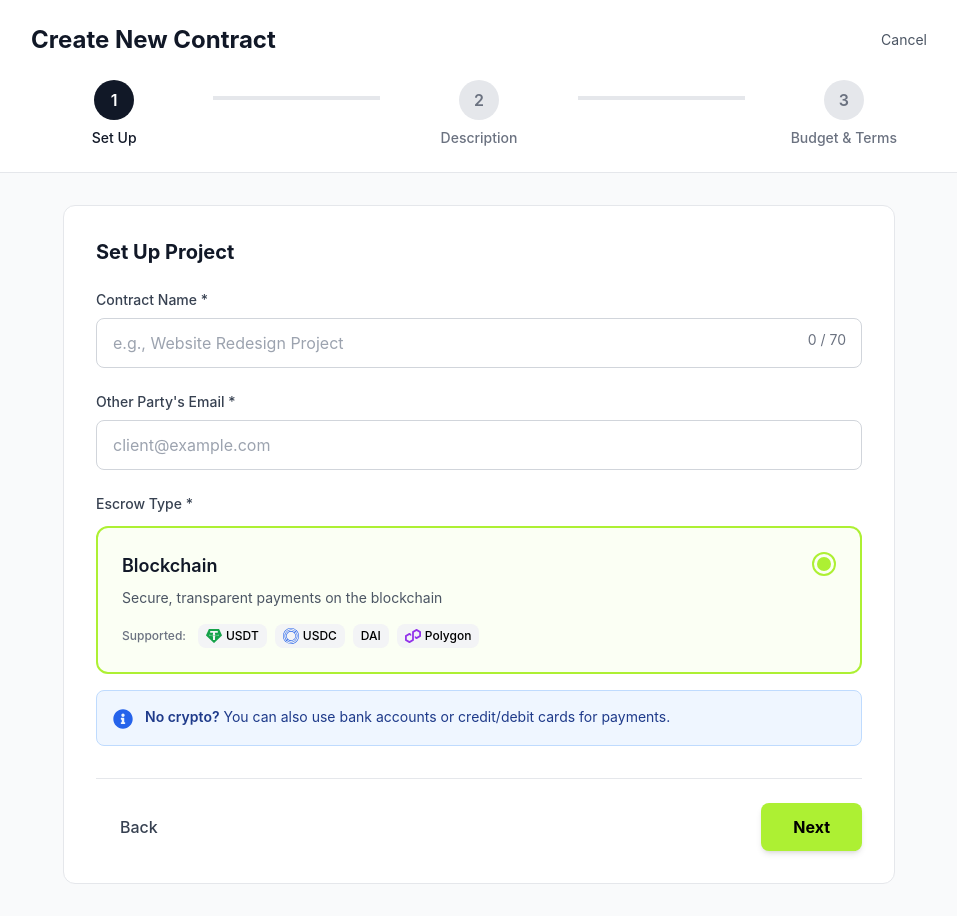
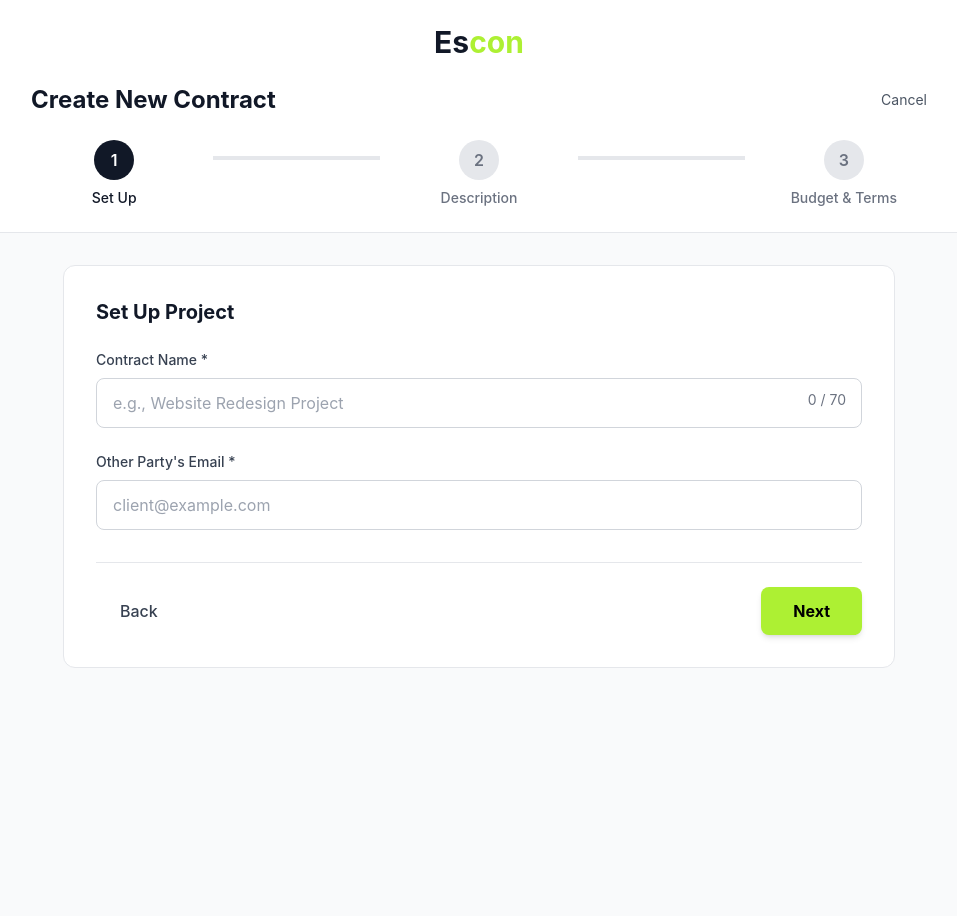
Before and after one commit to ndeen17/Escrow, a React (Vite) app: page /create-contract in a window 1280 px wide. Shown: the whole page, without its empty margins (161-1118 px from the left). After the commit the page ends 800 px from the top, so only its background shows below. Built offline with nearby package versions, Linux system fonts and the light colour scheme.

Commit message:
refactor: simplify CreateContract component by removing escrow type selection

```diff
--- a/src/components/CreateContract.jsx
+++ b/src/components/CreateContract.jsx
@@ -1,7 +1,6 @@
 import React, { useState } from 'react';
 import { useNavigate } from 'react-router-dom';
-import { FaLock, FaInfoCircle, FaCheck } from 'react-icons/fa';
-import { SiTether, SiCircle, SiPolygon } from 'react-icons/si';
+import { FaLock, FaCheck } from 'react-icons/fa';
 
 const CreateContract = () => {
   const navigate = useNavigate();
@@ -11,7 +10,6 @@ const CreateContract = () => {
   const [formData, setFormData] = useState({
     contractName: '',
     otherPartyEmail: '',
-    escrowType: 'blockchain',
     category: '',
     subcategory: '',
     description: '',
@@ -120,8 +118,16 @@ const CreateContract = () => {
       {/* Header with Progress Tracker */}
       <header className="bg-white border-b border-gray-200 px-8 py-6">
         <div className="max-w-4xl mx-auto">
+          {/* Logo */}
+          <div className="text-center mb-6">
+            <h1 className="text-3xl font-bold">
+              <span className="text-gray-900">Es</span>
+              <span className="text-escon-green">con</span>
+            </h1>
+          </div>
+
           <div className="flex items-center justify-between mb-6">
-            <h1 className="text-2xl font-bold text-gray-900">Create New Contract</h1>
+            <h2 className="text-2xl font-bold text-gray-900">Create New Contract</h2>
             <button
               onClick={() => navigate('/dashboard')}
               className="text-gray-600 hover:text-gray-900 text-sm"
@@ -213,69 +219,6 @@ const CreateContract = () => {
                 {errors.otherPartyEmail && (
                   <p className="mt-1 text-sm text-red-600">{errors.otherPartyEmail}</p>
                 )}
-              </div>
-
-              {/* Escrow Type */}
-              <div>
-                <label className="block text-sm font-medium text-gray-700 mb-3">
-                  Escrow Type *
-                </label>
-                <div
-                  onClick={() => handleChange('escrowType', 'blockchain')}
-                  className={`border-2 rounded-xl p-6 cursor-pointer transition-all ${
-                    formData.escrowType === 'blockchain'
-                      ? 'border-escon-green bg-escon-green/5'
-                      : 'border-gray-200 hover:border-gray-300'
-                  }`}
-                >
-                  <div className="flex items-start justify-between">
-                    <div className="flex-1">
-                      <h3 className="text-lg font-semibold text-gray-900 mb-2">Blockchain</h3>
-                      <p className="text-sm text-gray-600 mb-4">Secure, transparent payments on the blockchain</p>
-
-                      {/* Token Icons */}
-                      <div className="flex items-center gap-3">
-                        <span className="text-xs text-gray-500 font-medium">Supported:</span>
-                        <div className="flex items-center gap-2">
-                          <div className="flex items-center gap-1 px-2 py-1 bg-gray-100 rounded-lg">
-                            <SiTether className="w-4 h-4 text-green-600" />
-                            <span className="text-xs font-medium">USDT</span>
-                          </div>
-                          <div className="flex items-center gap-1 px-2 py-1 bg-gray-100 rounded-lg">
-                            <SiCircle className="w-4 h-4 text-blue-600" />
-                            <span className="text-xs font-medium">USDC</span>
-                          </div>
-                          <div className="flex items-center gap-1 px-2 py-1 bg-gray-100 rounded-lg">
-                            <span className="text-xs font-medium">DAI</span>
-                          </div>
-                          <div className="flex items-center gap-1 px-2 py-1 bg-gray-100 rounded-lg">
-                            <SiPolygon className="w-4 h-4 text-purple-600" />
-                            <span className="text-xs font-medium">Polygon</span>
-                          </div>
-                        </div>
-                      </div>
-                    </div>
-                    <div className={`w-6 h-6 rounded-full border-2 flex items-center justify-center transition-all ${
-                      formData.escrowType === 'blockchain'
-                        ? 'border-escon-green'
-                        : 'border-gray-300'
-                    }`}>
-                      {formData.escrowType === 'blockchain' && (
-                        <div className="w-3.5 h-3.5 rounded-full bg-escon-green"></div>
-                      )}
-                    </div>
-                  </div>
-                </div>
-
-                {/* Info Box */}
-                <div className="mt-4 flex items-start gap-3 p-4 bg-blue-50 border border-blue-200 rounded-lg">
-                  <FaInfoCircle className="w-5 h-5 text-blue-600 flex-shrink-0 mt-0.5" />
-                  <div>
-                    <p className="text-sm text-blue-900">
-                      <span className="font-semibold">No crypto?</span> You can also use bank accounts or credit/debit cards for payments.
-                    </p>
-                  </div>
-                </div>
               </div>
             </div>
           )}
```
